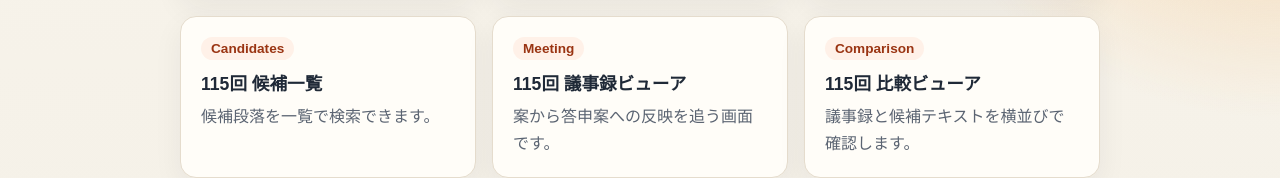
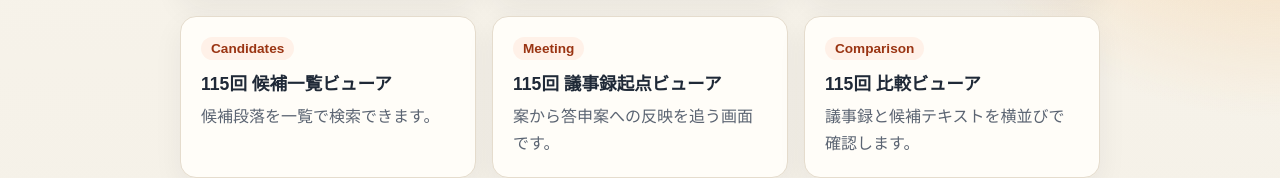
Before and after one commit to kou10111415/Digital_Policy_Process-tracing, a plain HTML site: page docs/process-tracing-viewer/index.html in a window 1280 px wide. Shown: the part 299-477 px from the top of the page. Drawn offline with Linux system fonts and the light colour scheme.

Commit message:
Update index.html

```diff
--- a/docs/process-tracing-viewer/index.html
+++ b/docs/process-tracing-viewer/index.html
@@ -113,12 +113,12 @@
       </a>
       <a class="card" href="./candidates_min115.html">
         <span class="label">Candidates</span>
-        <h2>115回 候補一覧</h2>
+        <h2>115回 候補一覧ビューア</h2>
         <p>候補段落を一覧で検索できます。</p>
       </a>
       <a class="card" href="./meeting_viewer_min115.html">
         <span class="label">Meeting</span>
-        <h2>115回 議事録ビューア</h2>
+        <h2>115回 議事録起点ビューア</h2>
         <p>案から答申案への反映を追う画面です。</p>
       </a>
       <a class="card" href="./comparison_viewer_min115.html">
```
